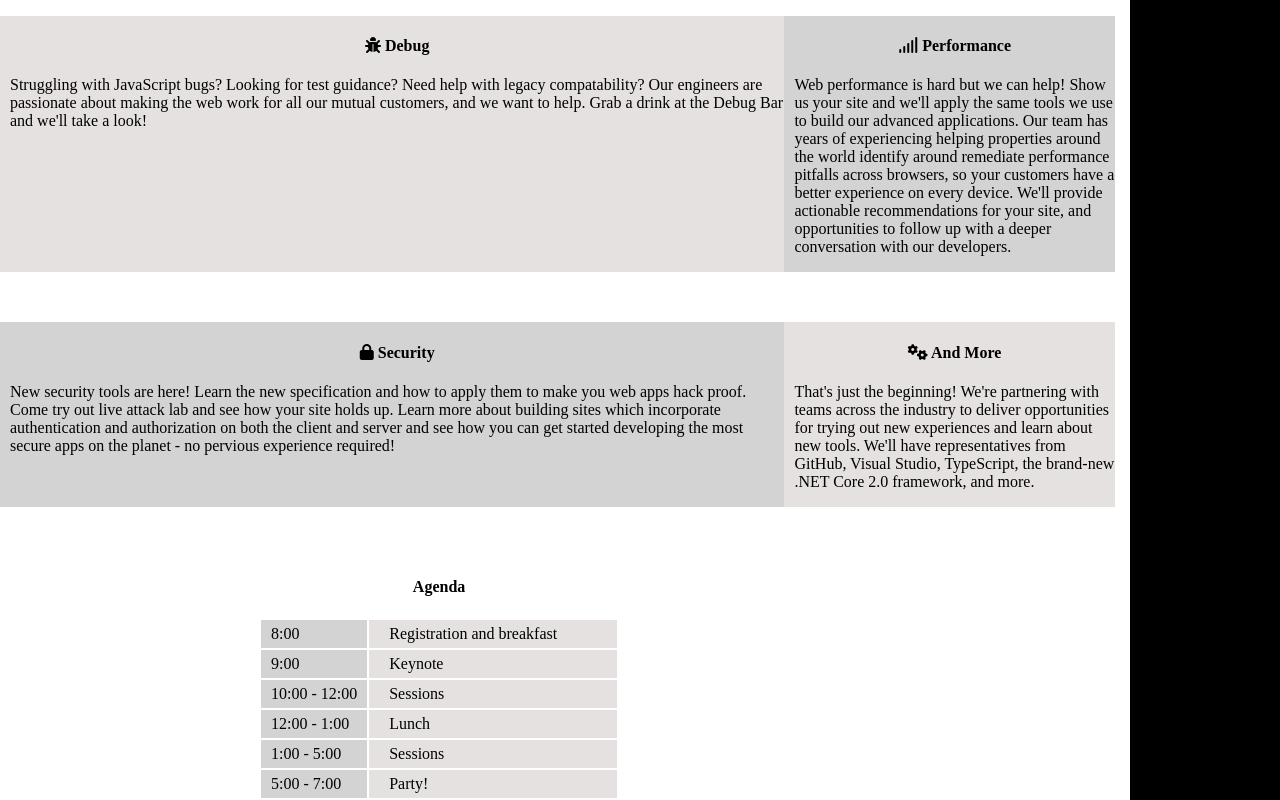
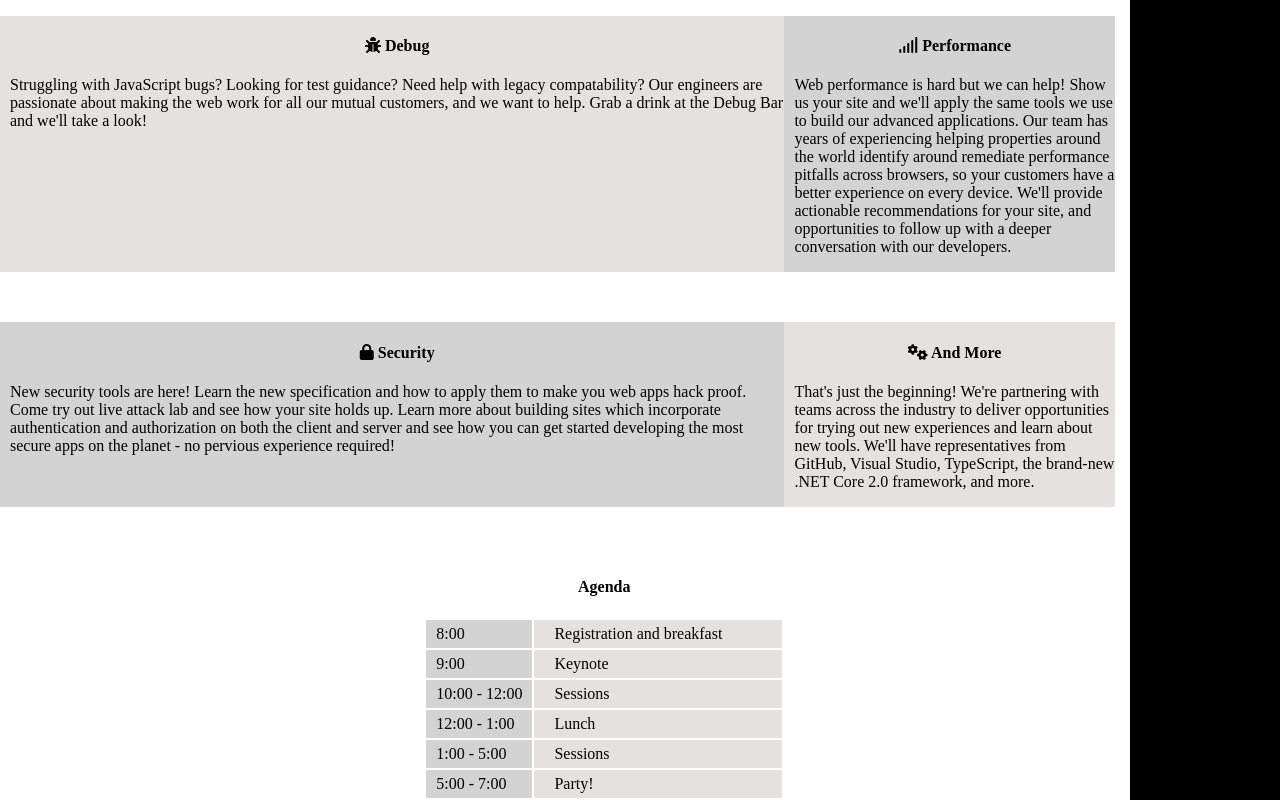
Before and after one commit to troyhagen8/Lab-2, a plain HTML site: page index.html in a window 1280 px wide. Shown: the part 1130-1930 px from the top of the page. Drawn offline with Linux system fonts and the light colour scheme.

Commit message:
change table position on grid

```diff
--- a/styles.css
+++ b/styles.css
@@ -120,7 +120,7 @@ li>a:hover{
 }
 
 .ten{
-    grid-column: 2;
+    grid-column: 3;
     grid-row: 6;
     margin-top: 50px;
 }
```
